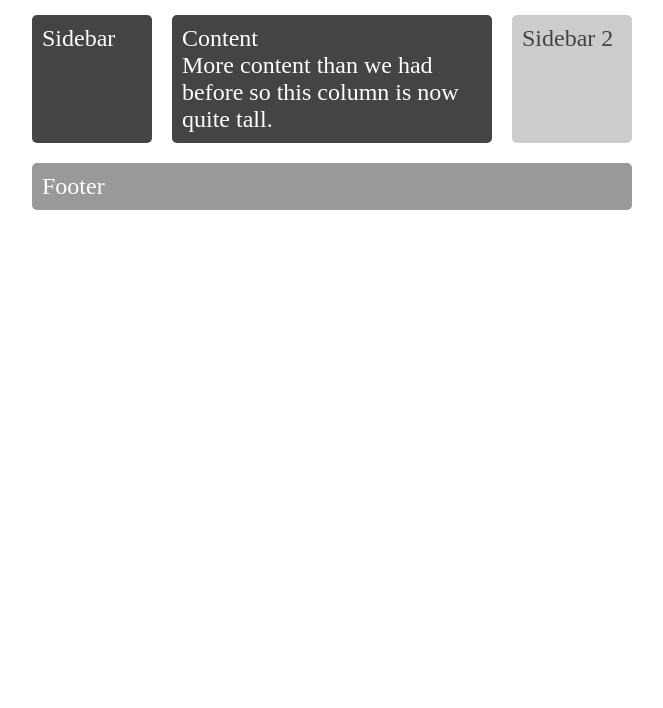
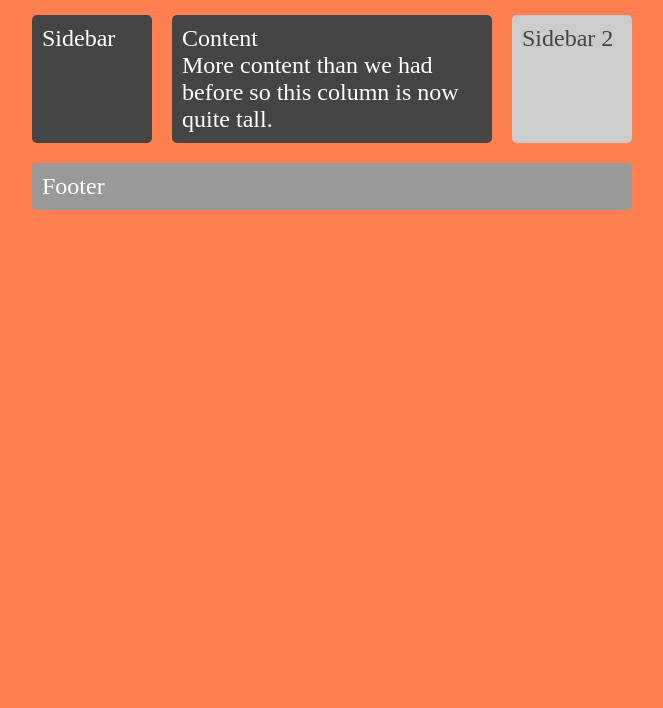
Before and after one commit to alia600/exercice_4, a plain HTML site: page index.html in a window 1280 px wide. Shown: the part 92-800 px from the top of the page, without its empty margins (8-671 px from the left). Drawn offline with Linux system fonts and the light colour scheme.

Commit message:
modification de la couleur de background

```diff
--- a/styles.css
+++ b/styles.css
@@ -1,5 +1,6 @@
 body {
     margin: 40px;
+    background-color: coral;
   }
 
   .sidebar {
@@ -35,7 +36,8 @@ body {
        "sidebar"
        "content"
        "sidebar2"
-       "footer"
+       "footer";
+       background-color: coral;
     }
 
       @media only screen and (min-width: 500px)  {
```
